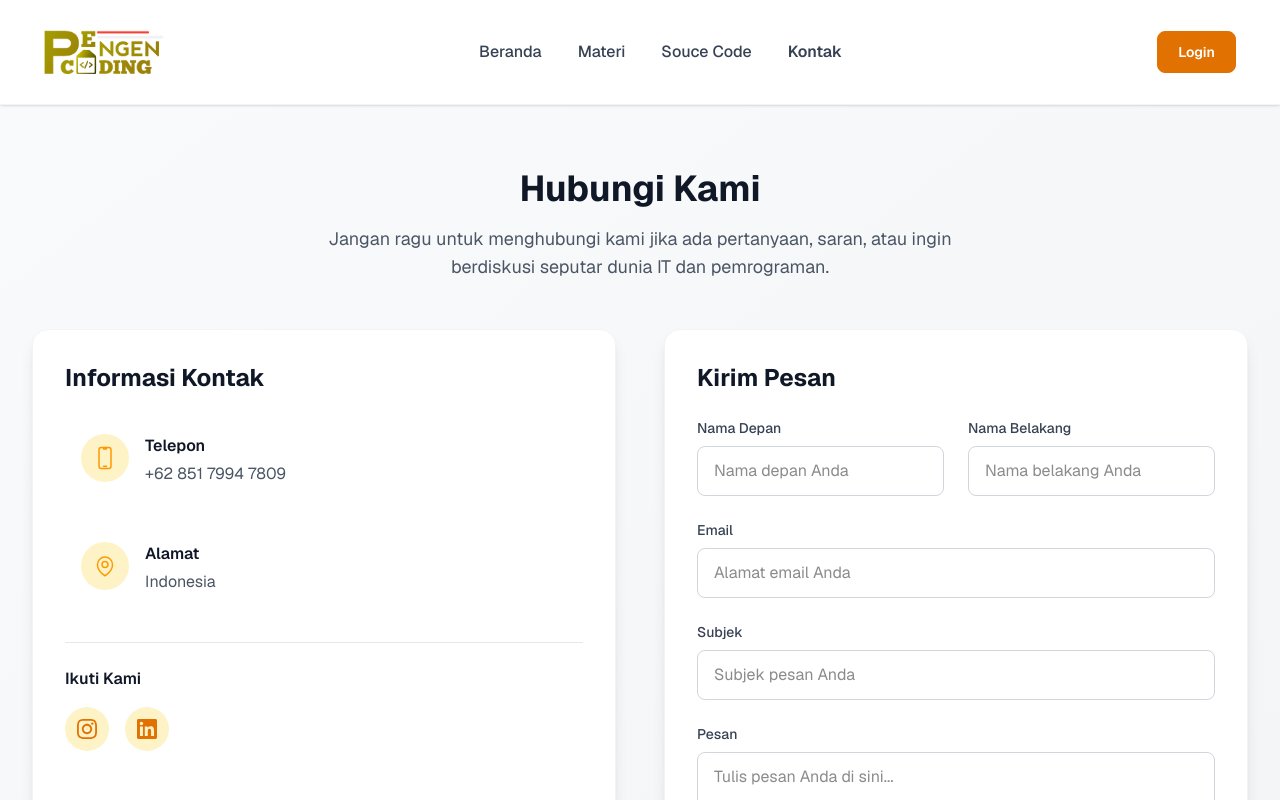
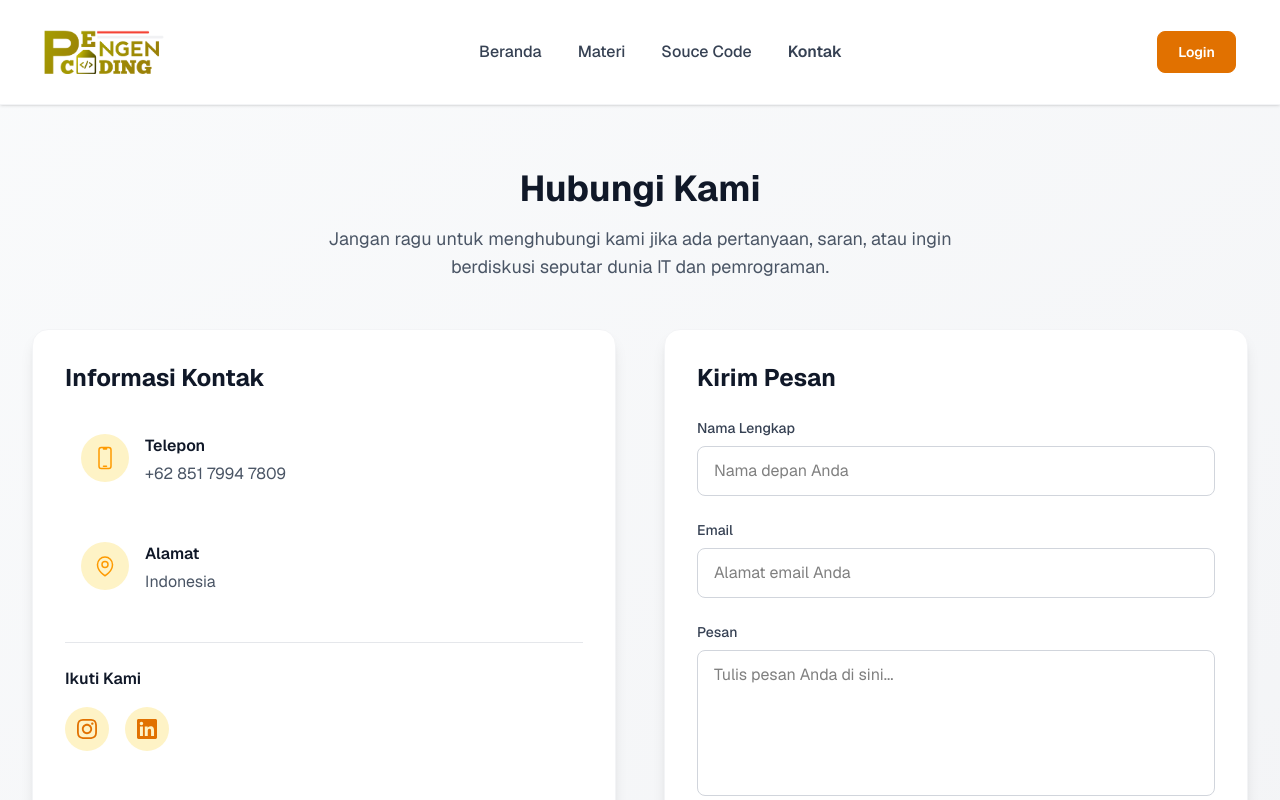
Before and after one commit to wira09/pengen-coding, a Next.js app: page /kontak in a window 1280 px wide. Shown: the top 800 px of the page. Built offline with nearby package versions, Linux system fonts and the light colour scheme.

Commit message:
update kontak

```diff
--- a/src/app/kontak/page.tsx
+++ b/src/app/kontak/page.tsx
@@ -140,36 +140,27 @@
             <h2 className="text-2xl font-bold text-gray-900 mb-6">
               Kirim Pesan
             </h2>
-            <form className="space-y-6">
-              <div className="grid grid-cols-1 sm:grid-cols-2 gap-6">
+            <form
+              action="https://formsubmit.co/pengencodingku@gmail.com"
+              method="POST"
+              target="_blank"
+              className="space-y-6"
+            >
               <div>
                 <label
-                    htmlFor="firstName"
+                  htmlFor="name"
                   className="block text-sm font-medium text-gray-700 mb-2"
                 >
-                    Nama Depan
+                  Nama Lengkap
                 </label>
                 <input
-                    id="firstName"
+                  id="name"
                   type="text"
+                  name="name"
                   placeholder="Nama depan Anda"
-                    className="w-full px-4 py-3 border border-gray-300 rounded-lg focus:ring-2 focus:ring-amber-500 focus:border-amber-500 transition-all duration-200"
+                  className="text-black w-full px-4 py-3 border border-gray-300 rounded-lg focus:ring-2 focus:ring-amber-500 focus:border-amber-500 transition-all duration-200"
+                  required
                 />
-                </div>
-                <div>
-                  <label
-                    htmlFor="lastName"
-                    className="block text-sm font-medium text-gray-700 mb-2"
-                  >
-                    Nama Belakang
-                  </label>
-                  <input
-                    id="lastName"
-                    type="text"
-                    placeholder="Nama belakang Anda"
-                    className="w-full px-4 py-3 border border-gray-300 rounded-lg focus:ring-2 focus:ring-amber-500 focus:border-amber-500 transition-all duration-200"
-                  />
-                </div>
               </div>
 
               <div>
@@ -182,23 +173,10 @@
                 <input
                   id="email"
                   type="email"
+                  name="email"
                   placeholder="Alamat email Anda"
-                  className="w-full px-4 py-3 border border-gray-300 rounded-lg focus:ring-2 focus:ring-amber-500 focus:border-amber-500 transition-all duration-200"
-                />
-              </div>
-
-              <div>
-                <label
-                  htmlFor="subject"
-                  className="block text-sm font-medium text-gray-700 mb-2"
-                >
-                  Subjek
-                </label>
-                <input
-                  id="subject"
-                  type="text"
-                  placeholder="Subjek pesan Anda"
-                  className="w-full px-4 py-3 border border-gray-300 rounded-lg focus:ring-2 focus:ring-amber-500 focus:border-amber-500 transition-all duration-200"
+                  className="text-black w-full px-4 py-3 border border-gray-300 rounded-lg focus:ring-2 focus:ring-amber-500 focus:border-amber-500 transition-all duration-200"
+                  required
                 />
               </div>
 
@@ -211,9 +189,11 @@
                 </label>
                 <textarea
                   id="message"
+                  name="message"
                   rows={5}
                   placeholder="Tulis pesan Anda di sini..."
-                  className="w-full px-4 py-3 border border-gray-300 rounded-lg focus:ring-2 focus:ring-amber-500 focus:border-amber-500 transition-all duration-200 resize-none"
+                  className="text-black w-full px-4 py-3 border border-gray-300 rounded-lg focus:ring-2 focus:ring-amber-500 focus:border-amber-500 transition-all duration-200 resize-none"
+                  required
                 />
               </div>
 
```
Lines whose indentation alone changed are shown as unchanged.
